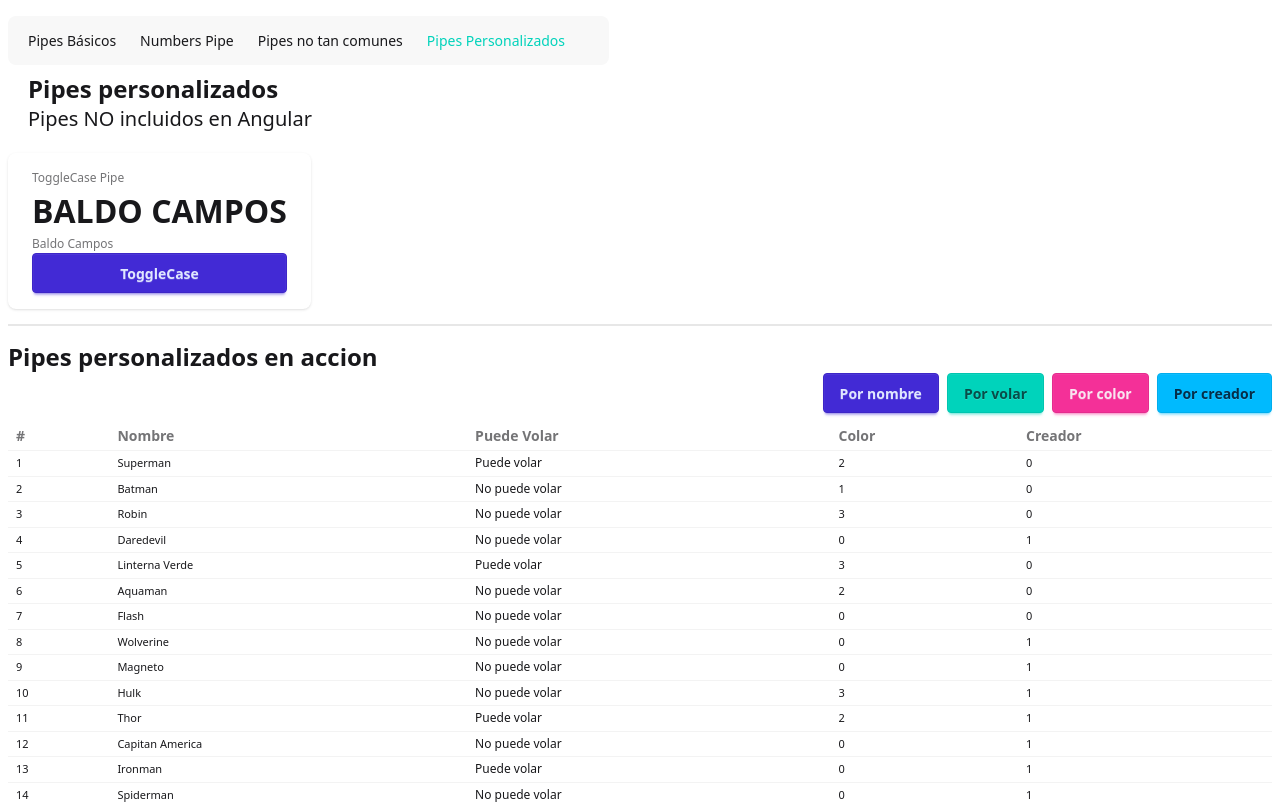
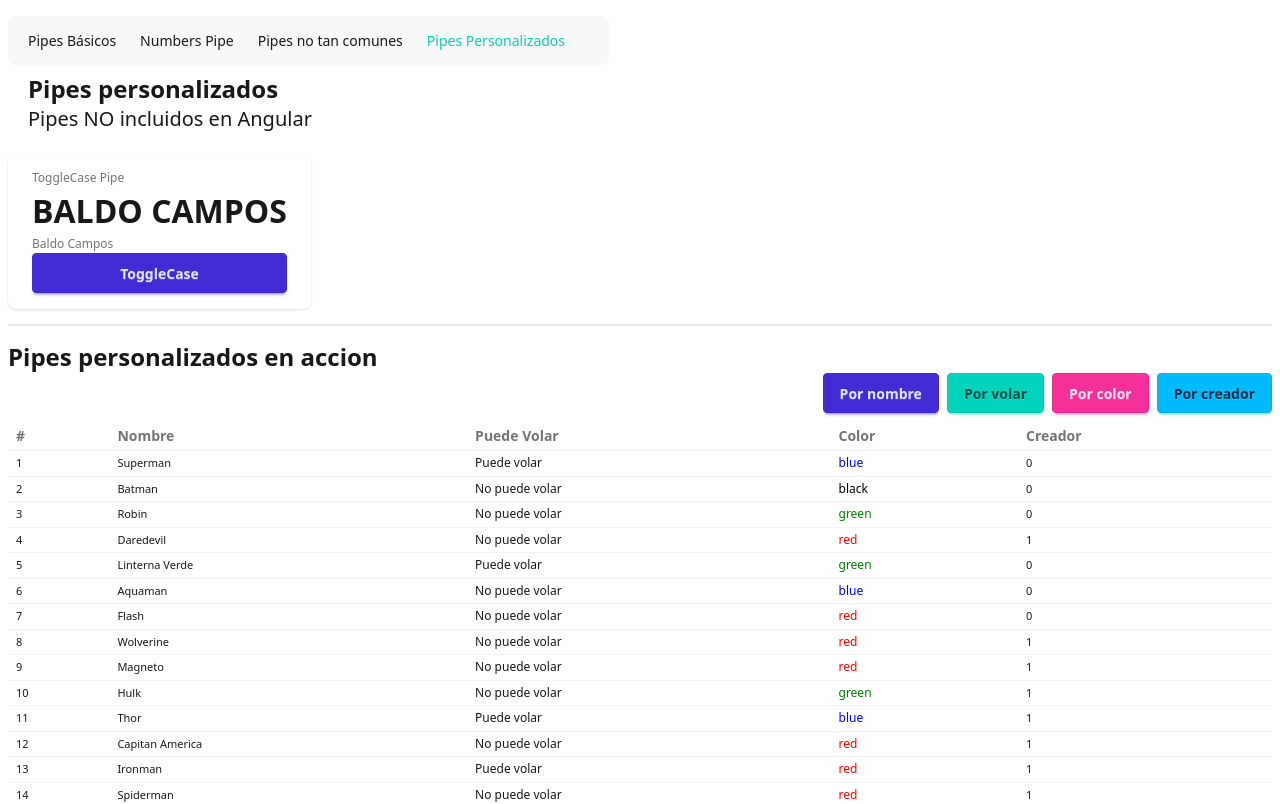
Before and after one commit to BaldoCamposDev/pipes-app, an Angular app: page /custom in a window 1280 px wide. Shown: the top 804 px of the page. Built offline with nearby package versions, Linux system fonts and the light colour scheme.

Commit message:
refactor: :recycle: ColorPipe

```diff
--- a/src/app/pages/custom-page/custom-page.component.html
+++ b/src/app/pages/custom-page/custom-page.component.html
@@ -51,7 +51,11 @@
               {{ hero.canFly | canFly }}
             </span>
           </td>
-          <td>{{ hero.color }}</td>
+          <td>
+            <span class="text-xs w-44" [style.color]="hero.color | heroColor">
+              {{ hero.color | heroColor }}
+            </span>
+          </td>
           <td>{{ hero.creator }}</td>
         </tr>
       }
--- a/src/app/pages/custom-page/custom-page.component.ts
+++ b/src/app/pages/custom-page/custom-page.component.ts
@@ -2,10 +2,11 @@ import { Component, signal } from '@angular/core';
 import { ToggleCasePipe } from '../../pipes/toggle-case.pipe';
 import { heroes } from '../../data/hero.data';
 import { CanFlyPipe } from '../../pipes/can-fly.pipe';
+import { HeroColorPipe } from '../../pipes/hero-color.pipe';
 
 @Component({
   selector: 'custom-page',
-  imports: [ToggleCasePipe, CanFlyPipe],
+  imports: [ToggleCasePipe, CanFlyPipe, HeroColorPipe],
   templateUrl: './custom-page.component.html',
 })
 export default class CustomPageComponent {
--- /dev/null
+++ b/src/app/pipes/hero-color.pipe.ts
@@ -0,0 +1,11 @@
+import { Pipe, PipeTransform } from '@angular/core';
+import { Color, ColorMap } from '../interfaces/hero.interface';
+
+@Pipe({
+  name: 'heroColor',
+})
+export class HeroColorPipe implements PipeTransform {
+  transform(value: Color): string {
+    return Color[value];
+  }
+}
```
